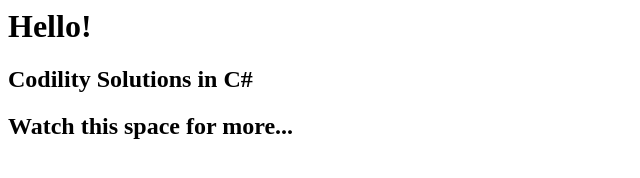
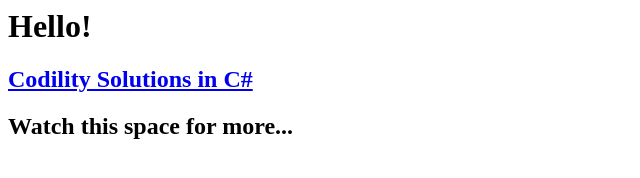
Before and after one commit to septst/septst.github.io, a plain HTML site: page index.html in a window 1280 px wide. Shown: the whole page, without its empty margins (0-640 px from the left). Drawn offline with Linux system fonts and the light colour scheme.

Commit message:
Update index.html

```diff
--- a/index.html
+++ b/index.html
@@ -1,6 +1,6 @@
 <h1>Hello!</h1>
 
-<h2>Codility Solutions in C#</h2>
+<h2><a href="codility/0_base.html">Codility Solutions in C#</a></h2>
 
 
 <h2>Watch this space for more...</h2>
```
